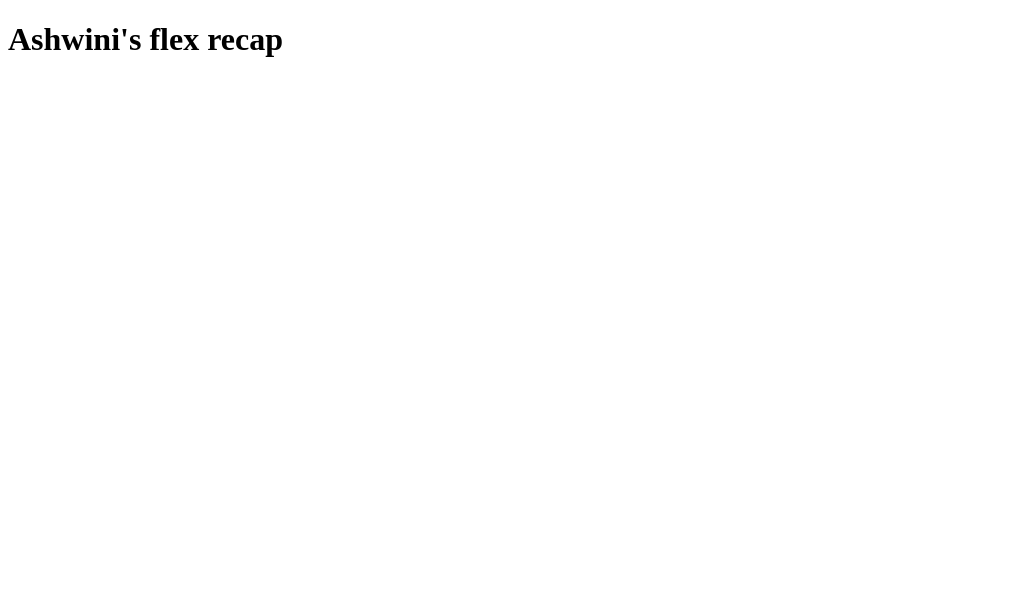
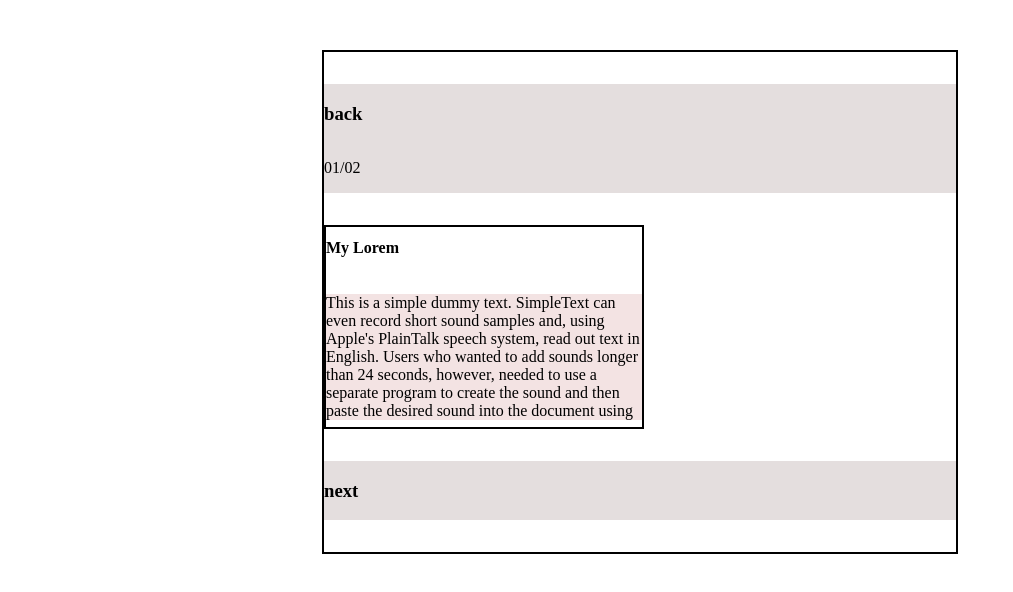
Before and after one commit to AshwiniMadapura/web-fundamentals, a plain HTML site: page webFundamentals/flex-recap/index.html in a window 1280 px wide. Shown: the whole page, without its empty margins (0-1013 px from the left). Drawn offline with Linux system fonts and the light colour scheme.

Commit message:
created flex challenge folder

```diff
--- /dev/null
+++ b/webFundamentals/flex-challenge/style.css
@@ -0,0 +1,61 @@
+* {
+    margin: 0;
+    padding: 0;
+    font-family: sans-serif;
+  }
+
+  main{
+    /* width: 1000px; */
+        height: 400px;
+        margin: 25px auto;
+        border: solid black 2px;
+        display: flex;
+        flex-direction: column;
+        justify-content: space-between;
+        background-color: rgb(245, 169, 182);
+    }
+
+#topPanel{
+        width: 60%;
+        display: flex;
+        flex-direction: column;
+        justify-content: space-between;
+}
+.TPanel{
+
+        height: 25%;
+        padding: 15px;
+}
+.TpanelContent{
+    display: flex;
+    justify-content: space-between;
+    /* width: 50%; */
+    height: 100%;
+}
+#middlePanel{
+    width: 50%;
+
+}
+.Mpanel{
+    /* width: 100%; */
+    display: flex;
+        flex-direction: row;
+        justify-content: space-between;
+}
+#bottomPanel{
+    width: 100%;
+        display: flex;
+        /* flex-direction: column; */
+        justify-content: space-between;
+}
+.BPanel{
+    display: flex;
+        /* flex-direction: column; */
+        justify-content: space-between;
+}
+.firstPanel{
+    width: 75%;
+    display: flex;
+    flex-direction: column;
+    justify-content: space-between;
+}
--- a/webFundamentals/flex-recap/index.html
+++ b/webFundamentals/flex-recap/index.html
@@ -5,8 +5,32 @@
     <meta http-equiv="X-UA-Compatible" content="IE=edge">
     <meta name="viewport" content="width=device-width, initial-scale=1.0">
     <title>Flex recap</title>
+    <link rel="stylesheet" href="./styles.css">
 </head>
 <body>
-    <h1>Ashwini's flex recap</h1>
+    <!-- <h1>Ashwini's flex recap</h1>
+    <main>
+        <div>1</div>
+        <div>2</div>
+        <div>3</div>
+        <div>4</div>
+    </main> -->
+    <main>
+        <div class="leftpanel">
+            <h3>back</h3>
+            <p>01/02</p>
+        </div>
+        <section><div class="middlepanel">
+           <h4>My Lorem</h4>
+                <p>This is a simple dummy text. SimpleText can even record short sound samples and, using Apple's PlainTalk
+                    speech system, read out text in English. Users who wanted to add sounds longer than 24 seconds, however,
+                    needed to use a separate program to create the sound and then paste the desired sound into the document
+                    using</p>
+                </div>
+        </section>
+        <div class="rightpanel">
+            <h3>next</h3>
+        </div>
+    </main>
 </body>
 </html>
--- /dev/null
+++ b/webFundamentals/flex-recap/styles.css
@@ -0,0 +1,67 @@
+/* h1{
+    color: red;
+}
+
+main{
+    height: 200px;
+    width: 90%;
+    border: 2px solid black;
+    margin: 50px auto; */
+    /* flex row is default */
+    /* display: flex;
+    justify-content: space-evenly;
+    align-items: center; */
+    /* when the container space goes beyond it will align below or on top of each other */
+    /* flex-wrap: wrap;
+}
+
+div{
+    width: 100px;
+    height: 100px;
+    background-color: red;
+    display: flex;
+    justify-content: center;
+    align-items: center;
+} */
+main{
+    height: 500px;
+    width: 50%;
+    border: 2px solid black;
+    margin: 50px auto;
+    display: flex;
+    justify-content: space-evenly ;
+    flex-direction: column;
+    /* align-items: center; */
+    /* background-color: gray; */
+}
+.leftpanel{
+    display: flex;
+    justify-content: space-between;
+    flex-direction: column;
+    background-color: rgb(228, 222, 222);
+
+}
+section>div>p{
+    background-color: rgb(243, 227, 227);
+
+}
+
+/* div{
+    width: 30%;
+    height: 100px;
+} */
+.middlepanel{
+    height: 200px;
+    width: 50%;
+    border: 2px solid black;
+    display: flex;
+    justify-content: center;
+    flex-direction: column;
+    /* align-items: center; */
+}
+.rightpanel{
+    display: flex;
+    justify-content: space-between;
+    flex-direction: column;
+    background-color: rgb(228, 222, 222);
+}
```
Also changed, not shown: webFundamentals/flex-challenge/index.html (added, +53 -0 lines), webFundamentals/flex-challenge/image/download.jpg (added).
